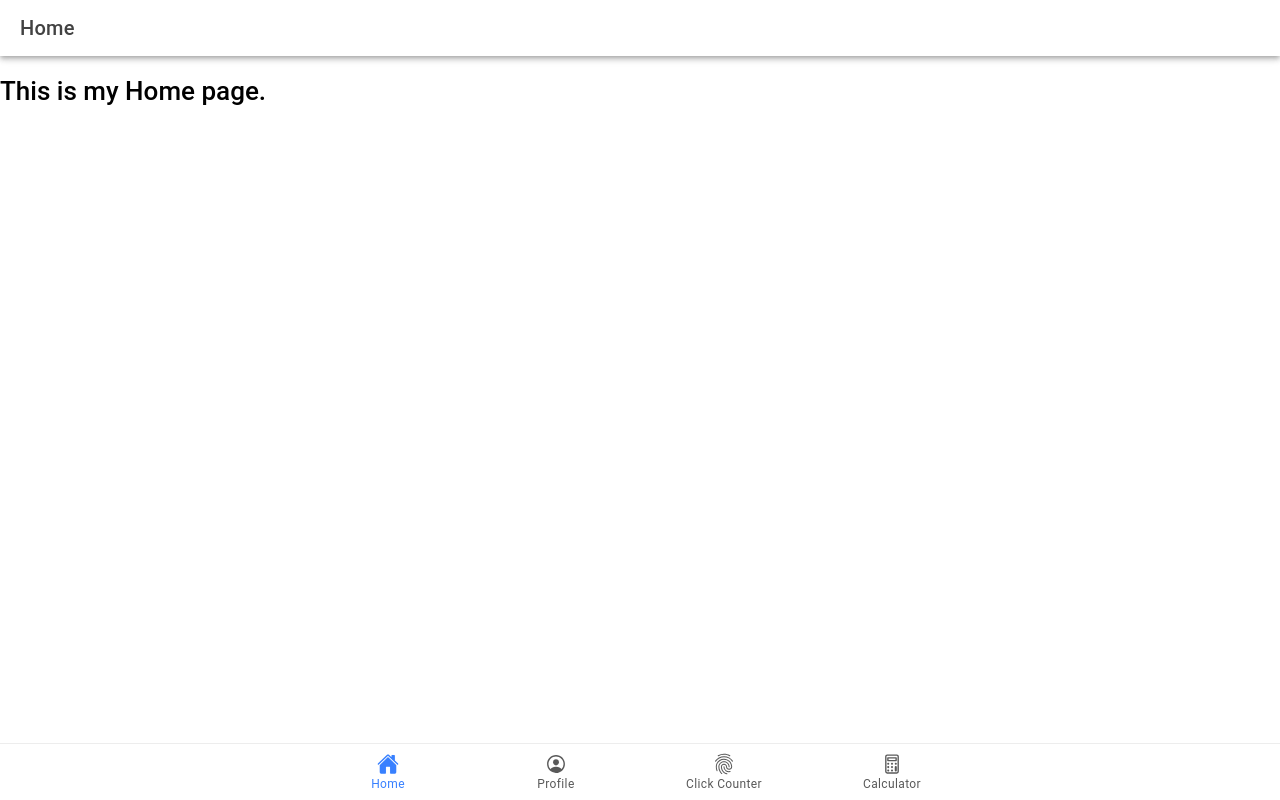
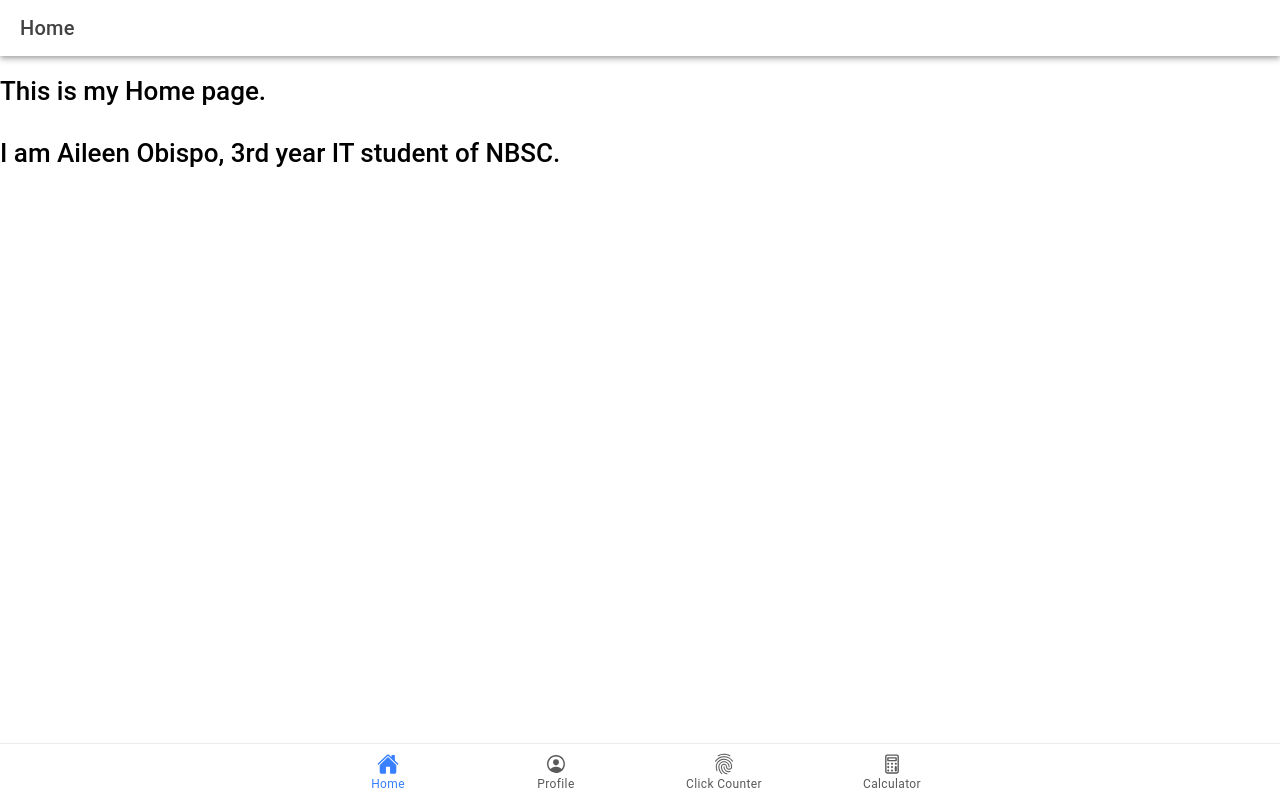
Before and after one commit to Cutiekuan/ion-t-obispo, a React (Vite) app: page /home in a window 1280 px wide. Built offline with nearby package versions, Linux system fonts and the light colour scheme.

Commit message:
added a homepage with simple content

```diff
--- a/src/pages/Home.tsx
+++ b/src/pages/Home.tsx
@@ -20,7 +20,7 @@ import {
               <IonTitle size="large">Home</IonTitle>
             </IonToolbar>
           </IonHeader>
-          <h1>This is my Home page.</h1>
+          <h1>This is my Home page.<br></br><br></br>I am Aileen Obispo, 3rd year IT student of NBSC.</h1>
         </IonContent>
       </IonPage>
     );
```
